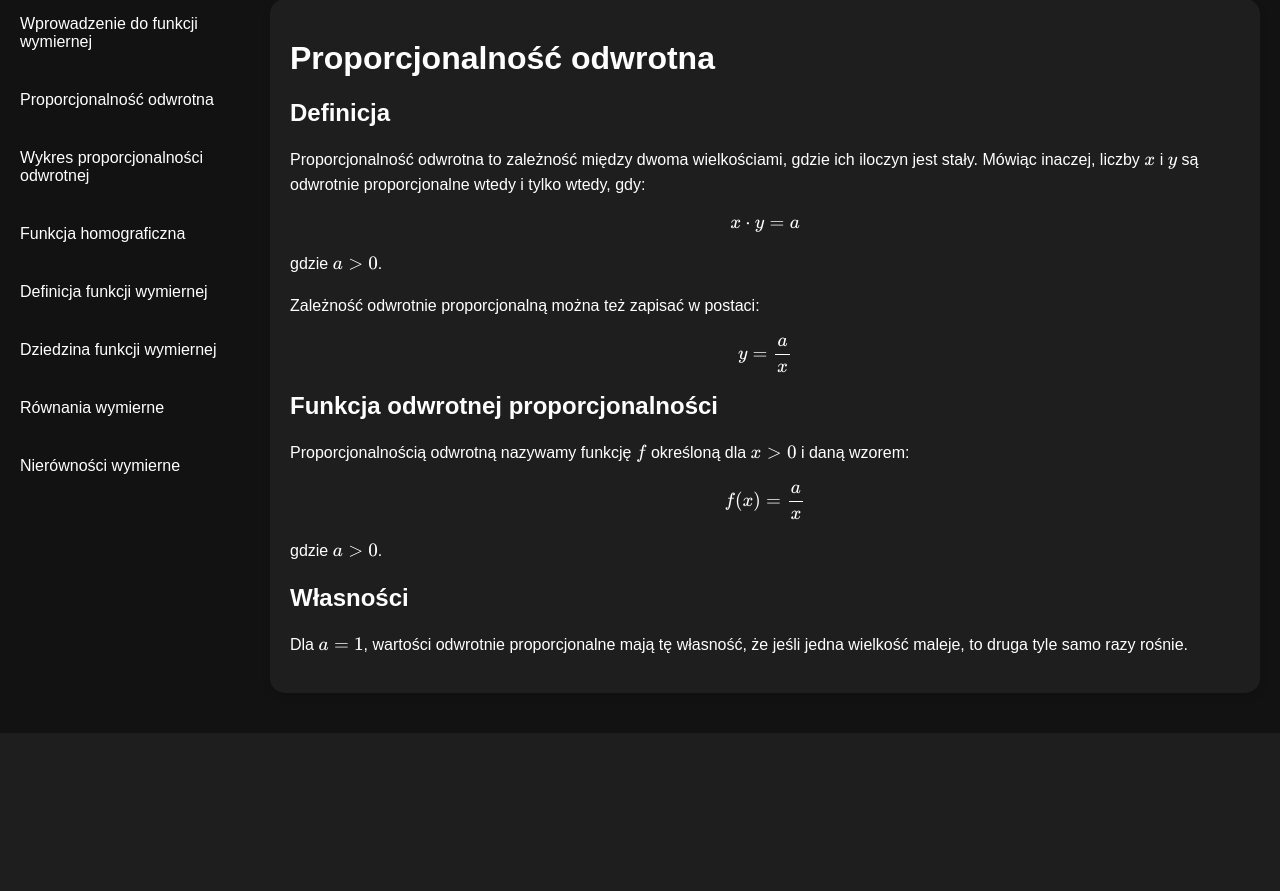
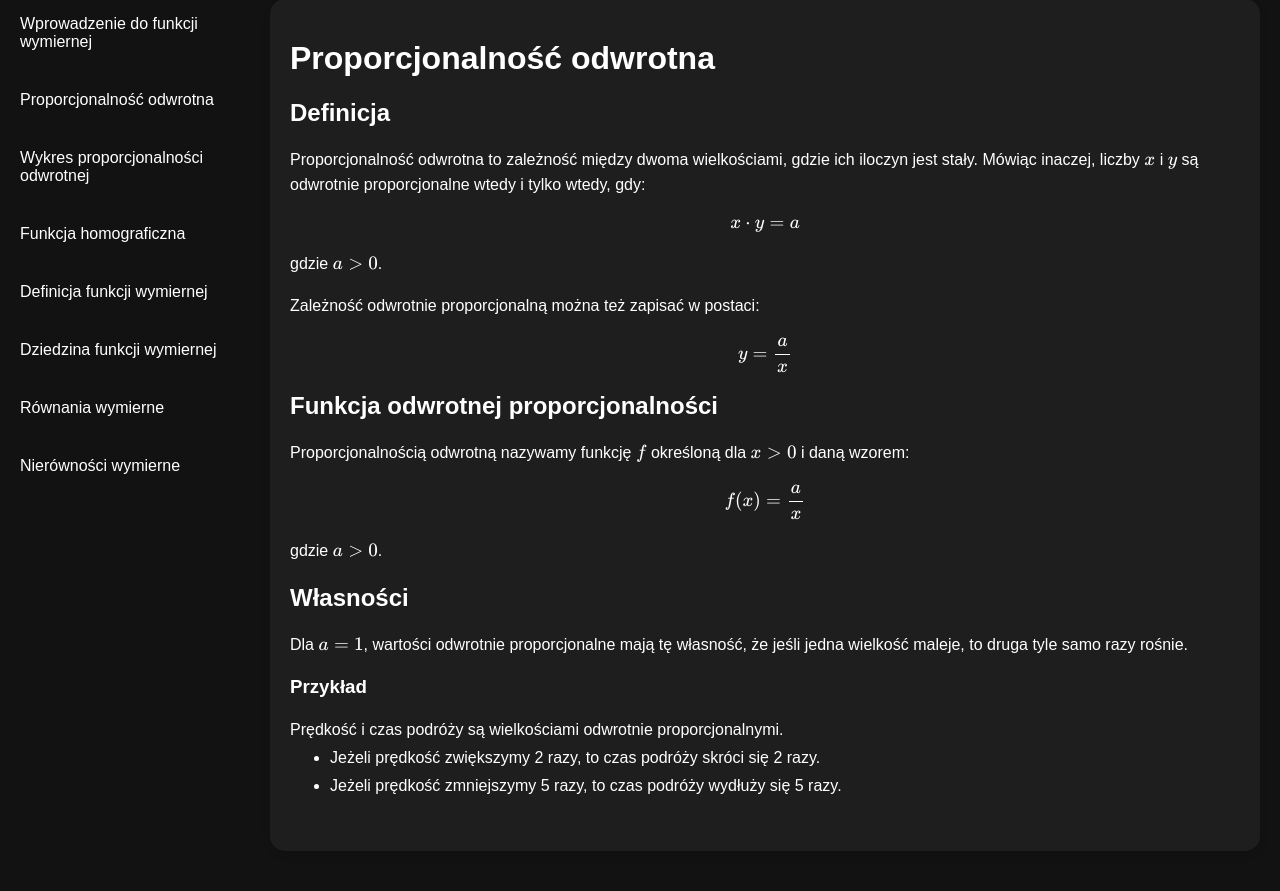
Before and after one commit to 277465/TI-MST-2024, a Flask app: page /inverse_proportion in a window 1280 px wide. Shown: the part 67-958 px from the top of the page. Before the commit the page ends 772 px from the top, so only its background shows below. Run offline with Flask 3, Linux system fonts and the light colour scheme.

Commit message:
przykład proporcjonalność

```diff
--- a/templates/proporcjonalność.html
+++ b/templates/proporcjonalność.html
@@ -23,5 +23,15 @@
         <h2>Własności</h2>
         <p>Dla \( a = 1 \), wartości odwrotnie proporcjonalne mają tę własność, że jeśli jedna wielkość maleje, to druga tyle samo razy rośnie.</p>
     </section>
+
+    <section>
+        <h3>Przykład</h3>
+        <p>Prędkość i czas podróży są wielkościami odwrotnie proporcjonalnymi.</p>
+        <ul>
+        <li>Jeżeli prędkość zwiększymy 2 razy, to czas podróży skróci się 2 razy.</li>
+        <li>Jeżeli prędkość zmniejszymy 5 razy, to czas podróży wydłuży się 5 razy.</li>
+        </ul>
+    </section>
+
 </div>
 {% endblock %}
```
Also changed, not shown: templates/równania.html (+10 -0 lines).
